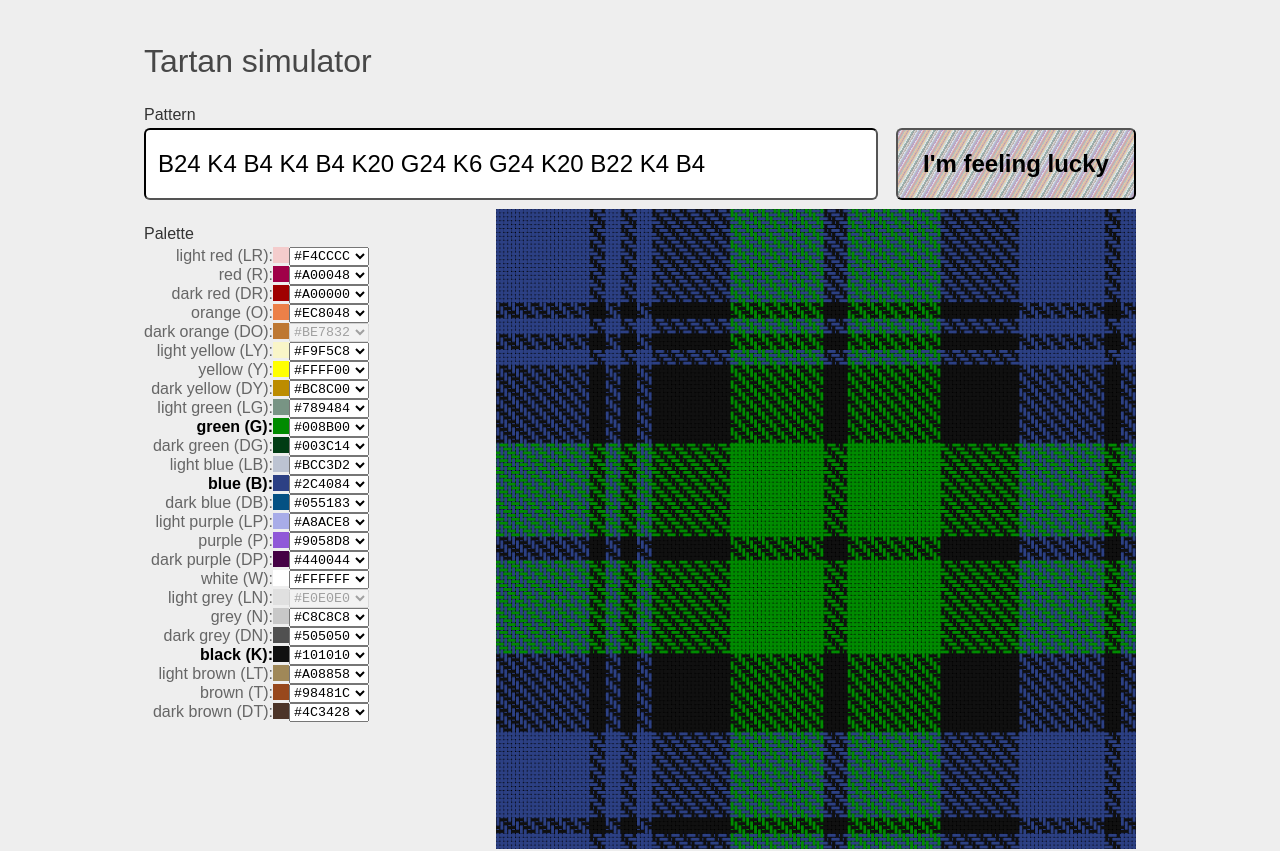
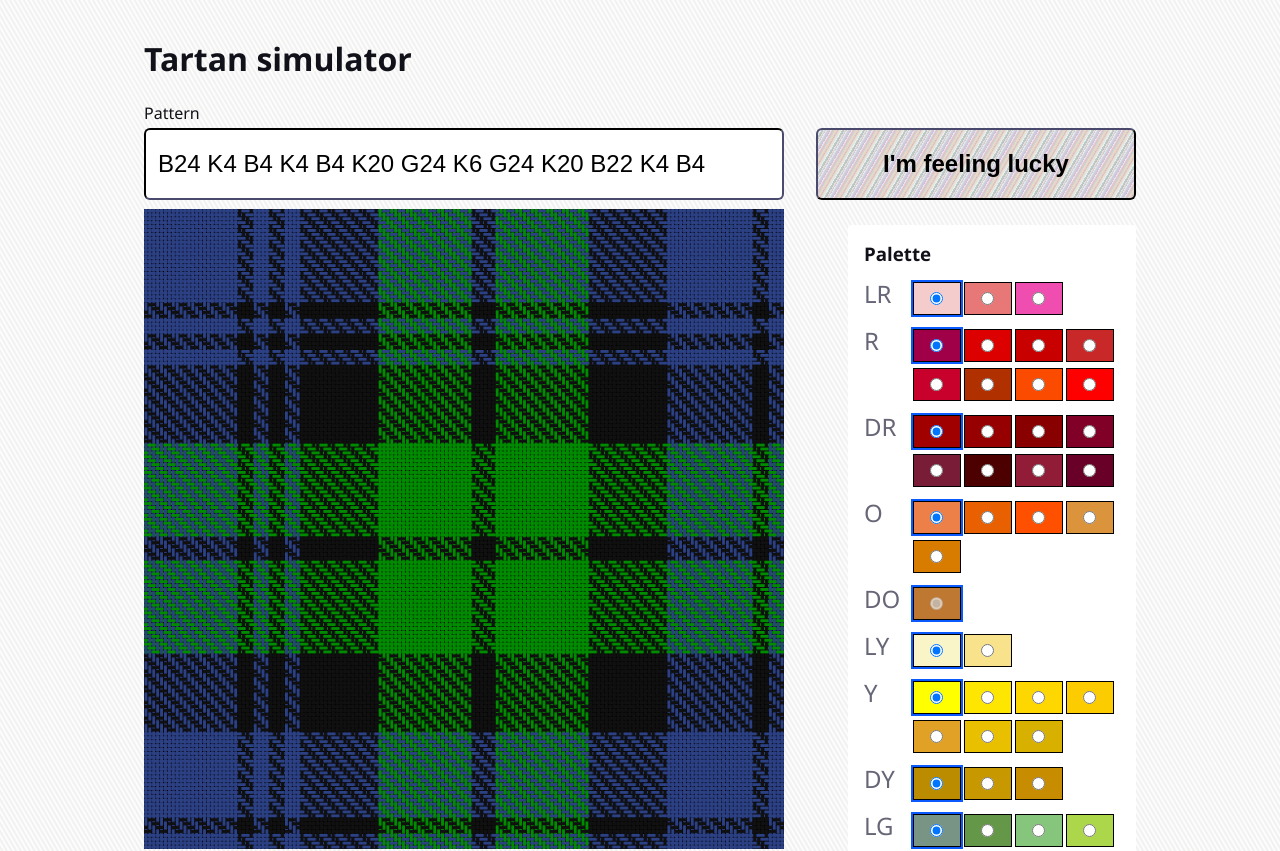
Before and after one commit to aldeka/tartanizer, a SvelteKit app: page / in a window 1280 px wide. Shown: the top 851 px of the page. Built offline with nearby package versions, Linux system fonts and the light colour scheme.

Commit message:
Palette now has radio buttons with preview colors

```diff
--- a/src/routes/+layout.svelte
+++ b/src/routes/+layout.svelte
@@ -24,5 +24,9 @@
 		max-width: 64rem;
 		margin: 0 auto;
 		box-sizing: border-box;
+
+		& * {
+			box-sizing: border-box;
+		}
 	}
 </style>
--- a/src/routes/+page.svelte
+++ b/src/routes/+page.svelte
@@ -34,49 +34,49 @@
 		// Selected from among the many options at https://www.tartanregister.gov.uk/docs/Colour_shades.pdf
 		// See paletteLabels for names
 		LR: ['F4CCCC', 'E87878', 'F04DB0'],
-		R: ['A00048', 'FA4B00', 'FF0000', 'DC0000', 'C80000', 'C82828', 'C8002C', 'B03000'],
-		DR: ['A00000', '960000', '960000', '880000', '800028', '781C38', '4C0000', '901C38', '680028'],
+		R: ['A00048', 'DC0000', 'C80000', 'C82828', 'C8002C', 'B03000', 'FA4B00', 'FF0000'],
+		DR: ['A00000', '960000', '880000', '800028', '781C38', '4C0000', '901C38', '680028'],
 		O: ['EC8048', 'E86000', 'FF5000', 'DC943C', 'D87C00'],
 		DO: ['BE7832'],
 		LY: ['F9F5C8', 'F8E38C'],
 		Y: ['FFFF00', 'FFE600', 'FFD700', 'FCCC00', 'E0A126', 'E8C000', 'D8B000'],
 		DY: ['BC8C00', 'C89800', 'C88C00'],
-		LG: ['789484', 'C4BC68', '9C9C00', 'ACD74A', '86C67C', '649848'],
+		LG: ['789484', '649848', '86C67C', 'ACD74A', 'C4BC68', '9C9C00'],
 		G: [
 			'008B00',
+			'289C18',
 			'408060',
-			'289C18',
 			'006400',
 			'007800',
 			'3F5642',
-			'767E52',
-			'5C6428',
 			'00643C',
 			'146400',
 			'006818',
 			'004C00',
 			'285800',
 			'005020',
-			'005448'
+			'005448',
+			'767E52',
+			'5C6428'
 		],
 		DG: ['003C14', '003820', '004028', '002814'],
-		LB: ['BCC3D2', '98C8E8', '82CFFD', '00FCFC'],
+		LB: ['98C8E8', 'BCC3D2', '82CFFD', '00FCFC'],
 		B: [
 			'2C4084',
 			'1870A4',
 			'1474B4',
+			'0596FA',
+			'2474E8',
+			'788CB4',
+			'5F749C',
+			'0000CD',
+			'0000FF',
+			'3850C8',
+			'2888C4',
 			'048888',
 			'3C82AF',
 			'5C8CA8',
-			'2888C4',
-			'48A4C0',
-			'2474E8',
-			'0596FA',
-			'0000FF',
-			'3850C8',
-			'788CB4',
-			'5F749C',
-			'0000CD'
+			'48A4C0'
 		],
 		DB: [
 			'055183',
@@ -91,9 +91,9 @@
 			'1C1C50'
 		],
 		LP: ['A8ACE8', 'C49CD8', '806D84', '9C68A4'],
-		P: ['9058D8', 'AA00FF', 'B458AC', '6C0070', '5A008C', '64008C', '780078'],
+		P: ['9058D8', '64008C', '5A008C', 'AA00FF', 'B458AC', '6C0070', '780078'],
 		DP: ['440044', '1E0948'],
-		W: ['FFFFFF', 'E5DDD1', 'E8CCB8', 'F0E0C8', 'FCFCFC', 'F8F8F8'],
+		W: ['FFFFFF', 'FCFCFC', 'F8F8F8', 'E5DDD1', 'E8CCB8', 'F0E0C8'],
 		LN: ['E0E0E0'],
 		N: ['C8C8C8', 'C0C0C0', 'B0B0B0', 'A0A0A0', '808080', '888888', '646464'],
 		DN: ['505050', '555A64', '1C1714', '14283C', '1C1C1C'],
@@ -184,18 +184,21 @@
 	<meta name="description" content="Svelte demo app" />
 </svelte:head>
 
-<section id="wrapper">
+<div id="wrapper">
 	<h1>Tartan simulator</h1>
 
 	<section id="pattern-spec">
 		<div class="pattern-input">
 			<label for="pattern">Pattern </label>
-			<input name="pattern" type="text" bind:value={colorString} />
+			<input id="pattern" name="pattern" type="text" bind:value={colorString} />
 		</div>
-		<button class="stripey-button" on:click={randomizePattern}>I'm feeling lucky</button>
+		<button class="stripey-button" title="Get a random tartan pattern" on:click={randomizePattern}
+			>I'm feeling lucky</button
+		>
 	</section>
 
-	<main>
+	<div id="canvas-and-palette">
+		<TartanCanvas {threadList} />
 		<section id="palette">
 			<h3>Palette</h3>
 			{#each Object.keys(palette) as colorCode}
@@ -209,32 +212,29 @@
 				/>
 			{/each}
 		</section>
-
-		<TartanCanvas {threadList} />
-	</main>
-</section>
+	</div>
+</div>
 
 <style>
-	section#wrapper {
+	#wrapper {
 		display: flex;
 		flex-direction: column;
 		justify-content: center;
 		align-items: stretch;
 		font-size: 16px;
-
-		& * {
-			box-sizing: border-box;
-		}
 	}
 
 	h1 {
 		width: 100%;
 		font-size: 2em;
+		color: #111119;
+		font-weight: 900;
 	}
 
 	section#pattern-spec {
 		display: flex;
 		align-items: flex-end;
+		justify-content: space-between;
 		margin-bottom: 0.5em;
 		font-size: 18px;
 
@@ -248,15 +248,16 @@
 
 	.pattern-input {
 		text-align: left;
-		flex: 1;
+		flex: 0;
+		min-width: 640px;
 		display: flex;
 		flex-direction: column;
 		align-items: stretch;
-		margin-right: 1em;
+		margin: 0;
 
 		& input {
 			padding: 0 0.5em;
-			border-color: black;
+			border-color: #111119;
 			border-radius: 0.25em;
 		}
 	}
@@ -264,37 +265,39 @@
 	.stripey-button {
 		cursor: pointer;
 		display: block;
-		flex: 0;
+		flex: 1;
 		min-width: 240px;
 		border-radius: 0.25em;
 		font-weight: 600;
+		margin-left: 2rem;
+		border-color: #111119;
 
 		background: #fff
 			repeating-linear-gradient(
 				120deg,
-				#bcc3d266,
-				#2c408466 2px,
-				#50505066 2px,
-				#5a008c66 4px,
-				#98c8e866 4px,
-				#a0000066 6px,
-				#781c3866 6px,
-				#40806066 8px,
-				#be783266 8px,
-				#98481c66 10px,
-				#44004466 10px,
-				#e0a12666 12px,
-				#78948466 12px,
-				#c8c8c866 14px,
-				#00544866 14px,
-				#10101066 16px,
-				#a0a0a066 16px,
-				#4c342866 18px
+				#bcc3d244,
+				#2c408444 2px,
+				#50505044 2px,
+				#5a008c44 4px,
+				#98c8e844 4px,
+				#a0000044 6px,
+				#781c3844 6px,
+				#40806044 8px,
+				#be783244 8px,
+				#98481c44 10px,
+				#44004444 10px,
+				#e0a12644 12px,
+				#78948444 12px,
+				#c8c8c844 14px,
+				#00544844 14px,
+				#10101044 16px,
+				#a0a0a044 16px,
+				#4c342844 18px
 			);
 
 		background-size: 400% 100%;
 		animation-name: slider;
-		animation-duration: 20s;
+		animation-duration: 30s;
 		animation-timing-function: linear;
 		animation-delay: 0s;
 		animation-iteration-count: infinite;
@@ -303,6 +306,8 @@
 
 		&:hover {
 			animation-play-state: running;
+			box-shadow: 0 0 1px #ffffff, 1px 2px 8px #ffffff99, -1px -2px 16px #ffffff66,
+				0 0 4px #ffffdd66;
 		}
 	}
 
@@ -312,7 +317,7 @@
 		}
 	}
 
-	main {
+	#canvas-and-palette {
 		width: 100%;
 		display: flex;
 		flex-direction: row;
@@ -320,16 +325,25 @@
 		justify-content: space-between;
 	}
 
-	h3,
 	label {
 		font-weight: 400;
 		margin: 0;
 		margin-bottom: 0.25em;
 		font-size: 16px;
-		color: #333;
 	}
 
 	section#palette {
-		margin-top: 1em;
+		flex: 1;
+		margin-top: 1rem;
+		margin-left: 4rem;
+		min-width: 240px;
+
+		padding: 1em 0 1.5em 0;
+		background: white;
+		border-radius: 0.25em;
+
+		& h3 {
+			margin: 0 0 0.5rem 1rem;
+		}
 	}
 </style>
--- a/src/routes/colorSelector.svelte
+++ b/src/routes/colorSelector.svelte
@@ -14,48 +14,89 @@
 	}
 </script>
 
-<div>
-	<label class={used ? 'used' : 'unused'}
-		>{label} ({code}):
-		<div
-			class="color-preview"
-			style={`
-        background-color: #${options[activeIndex]}
-      `}
-		/>
-		<select value={activeIndex} on:change={getNewPaletteColor} disabled={options.length < 2}>
-			{#each options as color, i}
-				<option value={i}>
-					#{color}
-				</option>
-			{/each}
-		</select>
-	</label>
+<div class={used ? 'color-picker used' : 'color-picker unused'}>
+	<div class="color-label" title={label}>{code}</div>
+	<div class="options">
+		{#each options as color, i}
+			<label
+				for={color}
+				class:disabled={options.length < 2}
+				class:active={color === options[activeIndex]}
+				style={`background: #${color};`}
+				title={`#${color}`}
+			>
+				<input
+					type="radio"
+					id={color}
+					value={i}
+					name={`${code}-hue`}
+					checked={color === options[activeIndex]}
+					on:change={getNewPaletteColor}
+					disabled={options.length < 2}
+				/>
+			</label>
+		{/each}
+	</div>
 </div>
 
 <style>
-	label {
+	.color-picker {
+		padding: 0.5rem 1rem 0 1rem;
+		font-size: 12px;
 		display: flex;
-		flex-direction: row;
-		justify-content: flex-end;
 
 		&.used {
 			color: #000;
 			font-weight: 700;
+			background-color: #eef;
 		}
 
 		&.unused {
-			color: #666;
+			color: #667;
 		}
 	}
 
-	select {
-		width: 6em;
-		font-family: monospace;
+	.color-label {
+		display: block;
+		font-size: 24px;
+		line-height: 24px;
+		min-width: 1.2em;
+		max-width: 1.2em;
 	}
 
-	.color-preview {
-		height: 1em;
-		width: 1em;
+	.options {
+		display: flex;
+		margin-left: 1.25rem;
+		flex-wrap: wrap;
+
+		& label {
+			margin: 0 0.25em 0.5em 0;
+			display: flex;
+			align-items: center;
+			justify-content: center;
+			height: 2.75em;
+			width: 4em;
+			border: 1pt solid black;
+
+			&.active {
+				box-shadow: 0px 0px 0px 2px rgb(10, 90, 255);
+			}
+
+			&:not(.disabled) {
+				cursor: pointer;
+
+				&:hover:not(.active) {
+					box-shadow: 0px 0px 0px 2px #bbb;
+				}
+
+				& input {
+					cursor: pointer;
+				}
+			}
+
+			& input {
+				margin: 0;
+			}
+		}
 	}
 </style>
--- a/src/routes/styles.css
+++ b/src/routes/styles.css
@@ -1,9 +1,9 @@
 :root {
-	--font-body: Arial, -apple-system, BlinkMacSystemFont, 'Segoe UI', Roboto, Oxygen, Ubuntu,
-		Cantarell, 'Open Sans', 'Helvetica Neue', sans-serif;
-	--color-bg-1: #eee;
+	--font-body: 'Segoe UI', Roboto, Oxygen, Ubuntu, Cantarell, 'Open Sans', 'Helvetica Neue',
+		sans-serif;
+	--color-bg-1: #dfdfd0;
 	--color-theme-1: #4075a6;
-	--color-text: rgba(0, 0, 0, 0.7);
+	--color-text: #111119;
 	--column-width: 42rem;
 	--column-margin-top: 4rem;
 	font-family: var(--font-body);
@@ -15,7 +15,13 @@ body {
 	margin: 0;
 	background-attachment: fixed;
 	background-color: var(--color-bg-1);
-	background-size: 100vw 100vh;
+	background: repeating-linear-gradient(
+		-120deg,
+		#10100011,
+		#00000000 2px,
+		#00000000 2px,
+		#10100011 4px
+	);
 }
 
 h1,
```
